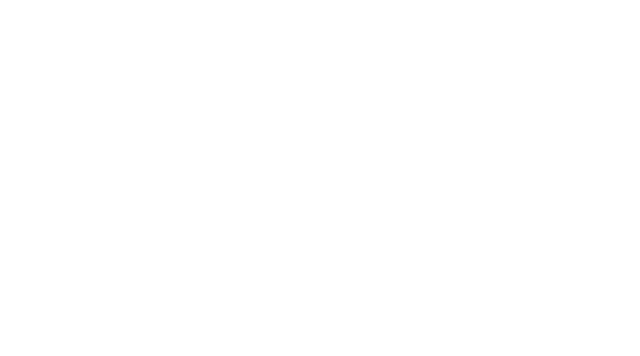
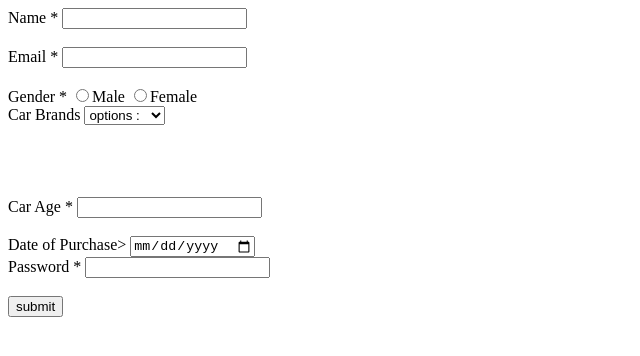
Before and after one commit to acciojob/car-insurance-form-mvikram123, a website: page main.html in a window 1280 px wide. Shown: the whole page, without its empty margins (0-640 px from the left). Drawn offline with Linux system fonts and the light colour scheme.

Commit message:
created a submission

```diff
--- a/main.html
+++ b/main.html
@@ -10,6 +10,46 @@
 	<!-- the entire body must be written by student -->
     <script type="text/javascript" src="./script.js">
 </script>
+	<div><label for ="name">Name *</label>
+	<input type="text" id="name" name="name" required></div>
+	<div>
+		<br>
+		<label for="email" >Email *</label>
+	   <input type="email" id="email" name="email" required>
+	</div>
+	<br>
+	<div>
+	<label for="gender">Gender *</label>
+	<input type="radio" name="radio" >Male</input>
+	<input type="radio" name="radio">Female</input>
+	<div>
+		<div>
+			<label for="cars">Car Brands</label>
+			<select >
+				<option>options :</option>
+				<option>BMW</option>
+				<option>Audi</option>
+				<option>Mercedes</option>
+
+
+
+			</select>
+		</div><br><br><br><br>
+		<div>
+			<label for ="carage">Car Age *</label>
+			<input type="text" id="carage" name="carage" required>
+		</div><br>
+	<div>
+		<label for="dop">Date of Purchase></label>
+		<input type="date" id="dop" name="dop" required>
+
+	</div>
+		<div>
+			<label for="password" >Password *</label>
+			<input type="password" id="password" name="password" required>
+
+		</div><br>
+		<button type="submit">submit</button>
 
 </body>
 
```
